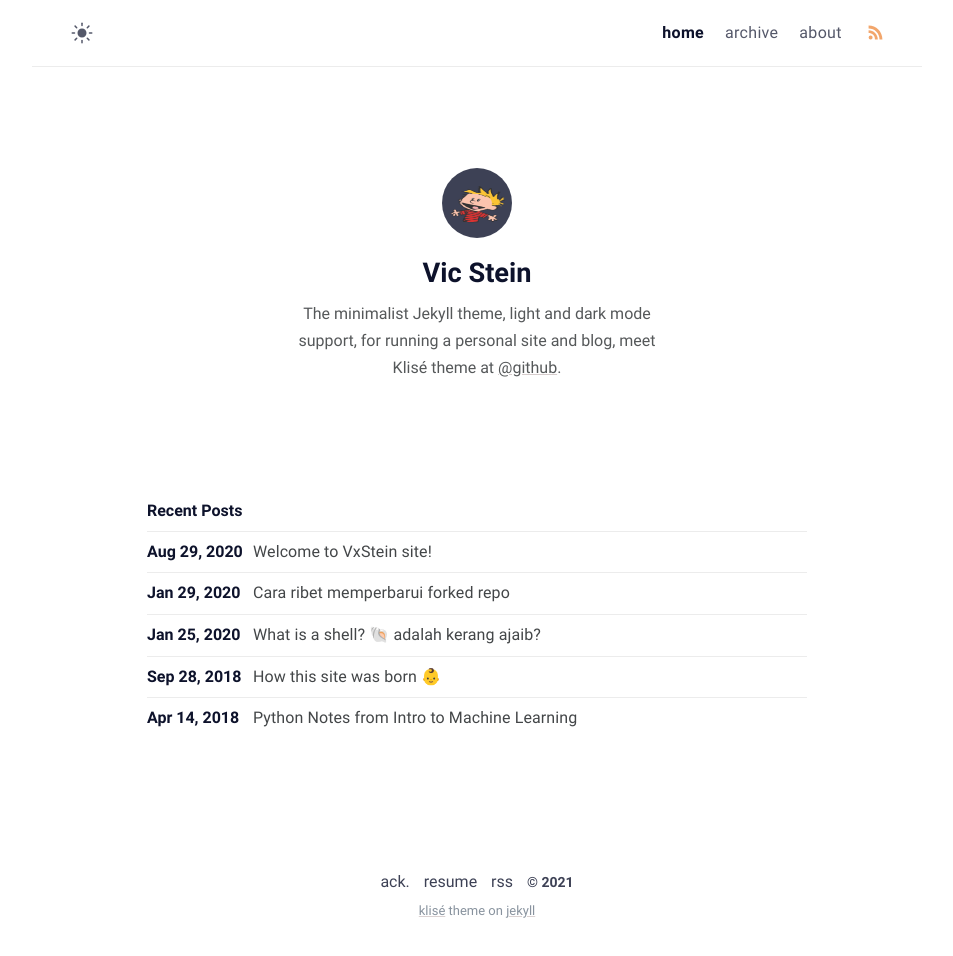
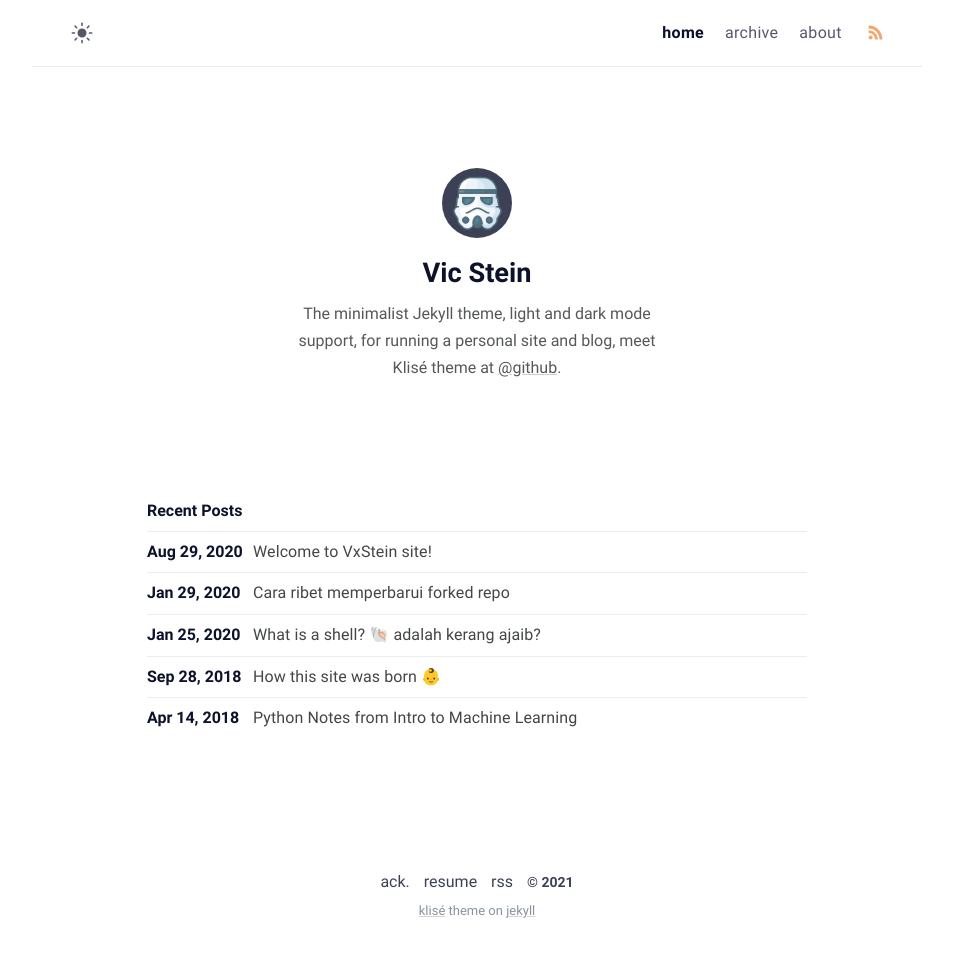
Before and after one commit to vxstein/vxstein.github.io, a Jekyll site: the page built from index.md, in a window 1280 px wide. Shown: the whole page, without its empty margins (163-1116 px from the left). Built offline with Jekyll 4.4.1, drawn with Linux system fonts in a browser that asks for light colours.

Commit message:
_config.yml: updated avatar in author

```diff
--- a/_config.yml
+++ b/_config.yml
@@ -20,7 +20,7 @@ author:
   twitter: twitter_username
   facebook: facebook_username
   email: your-email@email.com
-  avatar: assets/img/splendid-petunia.png
+  avatar: assets/img/Untitled.png
 url: ''
 baseurl: ''
 permalink: '/:title/'
```
